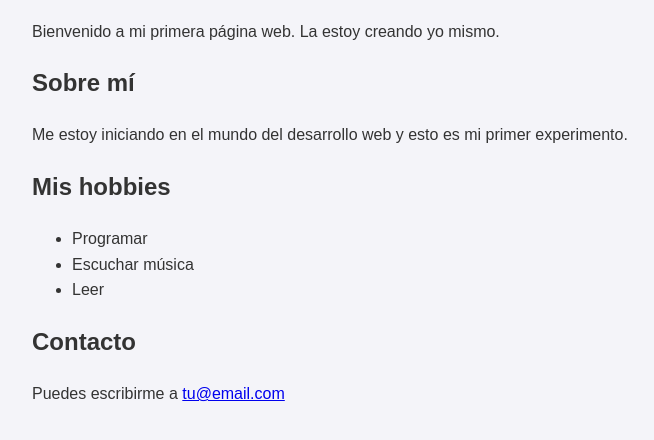
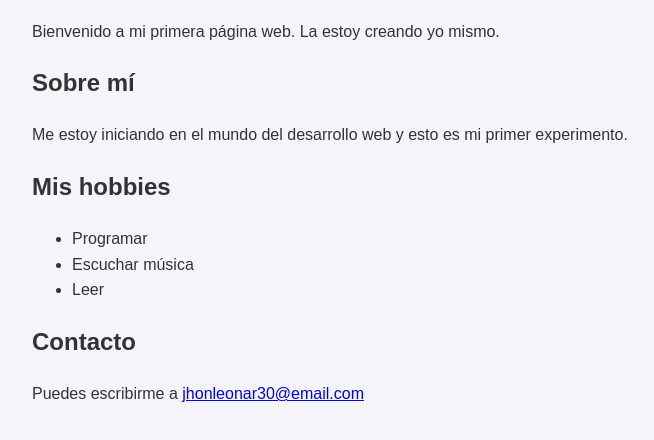
Before and after one commit to jhonleonar30-bot/mi-primera-web, a plain HTML site: page index.html in a window 1280 px wide. Shown: the part 94-534 px from the top of the page, without its empty margins (258-912 px from the left). Drawn offline with Linux system fonts and the light colour scheme.

Commit message:
Update index.html

```diff
--- a/index.html
+++ b/index.html
@@ -36,7 +36,7 @@
   </ul>
 
   <h2>Contacto</h2>
-  <p>Puedes escribirme a <a href="mailto:jhonleonar30@gmail.com">tu@email.com</a></p>
+  <p>Puedes escribirme a <a href="mailto:jhonleonar30@gmail.com">jhonleonar30@email.com</a></p>
 
 </body>
 </html>
```
